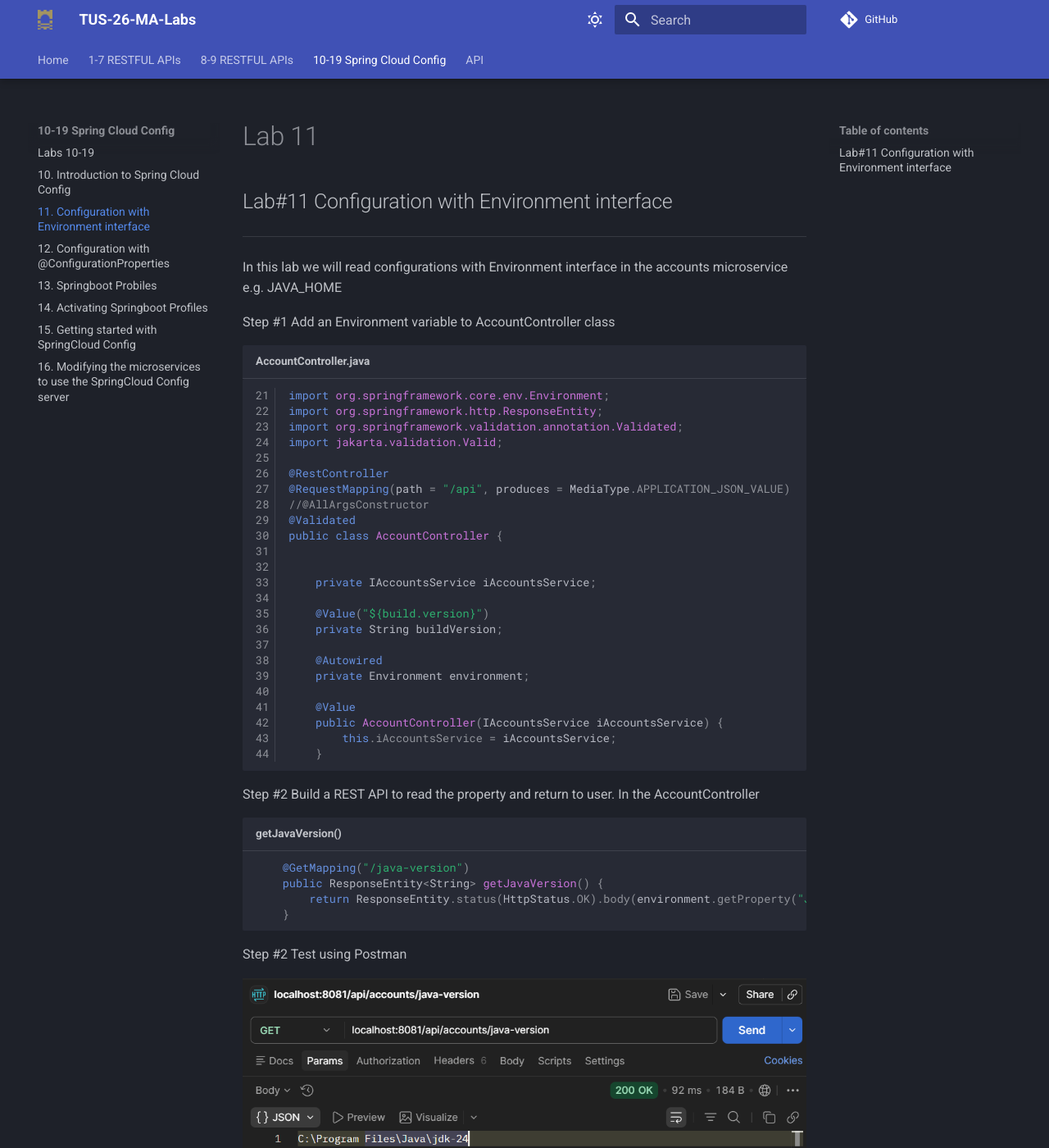
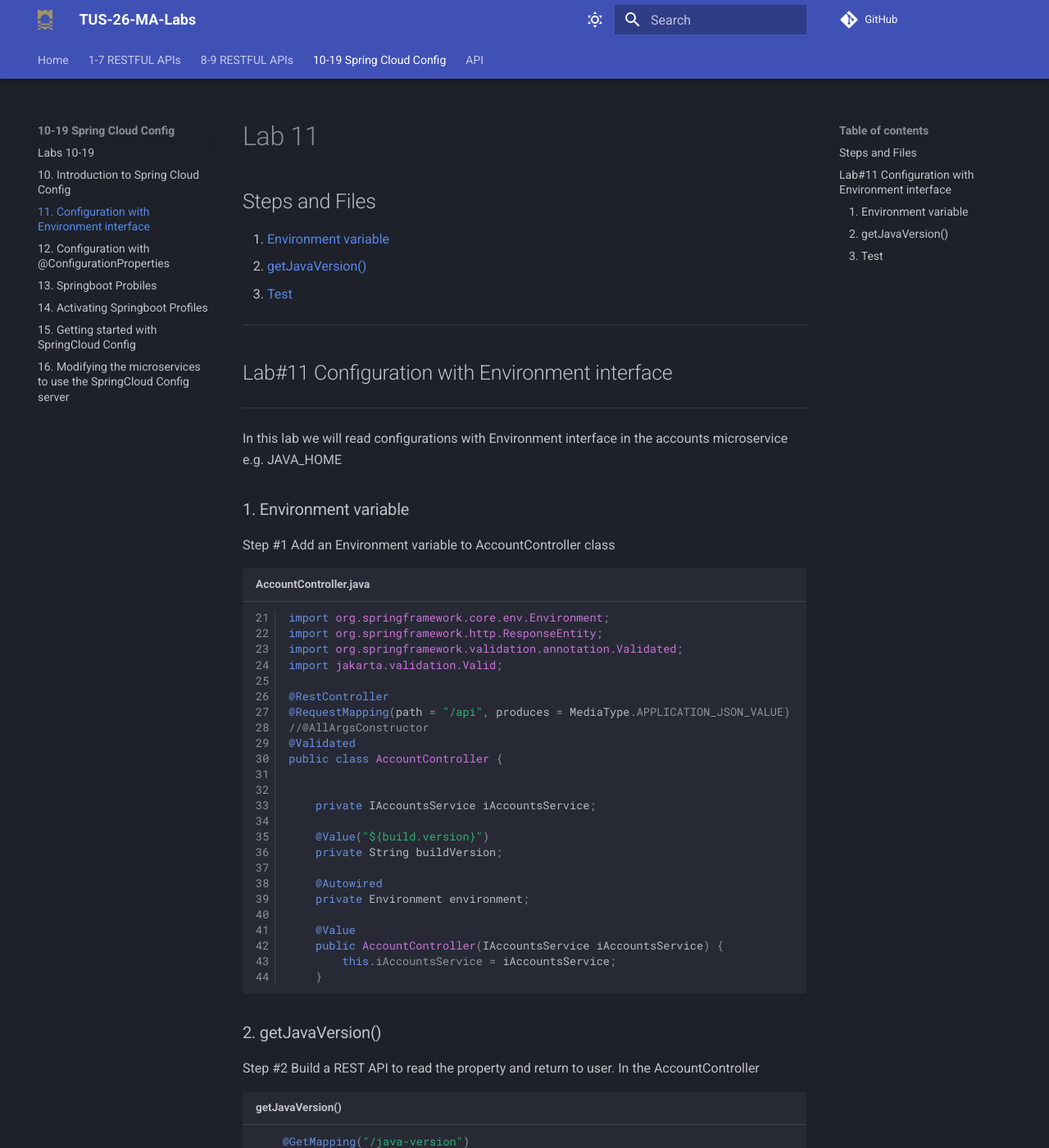
Before and after one commit to joeaoregan/TUS-26-MA-Labs, an MkDocs documentation site: the page built from docs/labs10-19/lab11/index.md, in a window 1280 px wide and 1400 px high. Shown: the whole window at 82% size. Built offline with MkDocs 1.6.1 and Material for MkDocs 9.7.7, drawn with Linux system fonts in a browser that asks for light colours; comment, search, counter and statistics services are not loaded; some of the changed text lies outside the part shown.

Commit message:
lab11: add internal links and files to index.md

````diff
--- a/docs/labs10-19/lab11/index.md
+++ b/docs/labs10-19/lab11/index.md
@@ -1,9 +1,20 @@
 # Lab 11
 
+## Steps and Files
+
+1. [Environment variable](#1-environment-variable)
+2. [getJavaVersion()](#2-getjavaversion)
+3. [Test](#3-test)
+
+---
+
 ## Lab#11 Configuration with Environment interface
+
 ----
 
 In this lab we will read configurations with Environment interface in the accounts microservice e.g. JAVA_HOME
+
+### 1. Environment variable
 
 Step #1 Add an Environment variable to AccountController class
 
@@ -34,6 +45,8 @@ public class AccountController {
 	}
 ```
 
+### 2. getJavaVersion()
+
 Step #2 Build a REST API to read the property and return to user. In the AccountController
 
 ```java title="getJavaVersion()"
@@ -43,6 +56,8 @@ Step #2 Build a REST API to read the property and return to user. In the Account
 	}
 ```
 
-Step #2 Test using Postman
+### 3. Test
+
+Step #3 Test using Postman
 
 ![Postman](screenshot.png)
````
Also changed, not shown: 1 other file.
